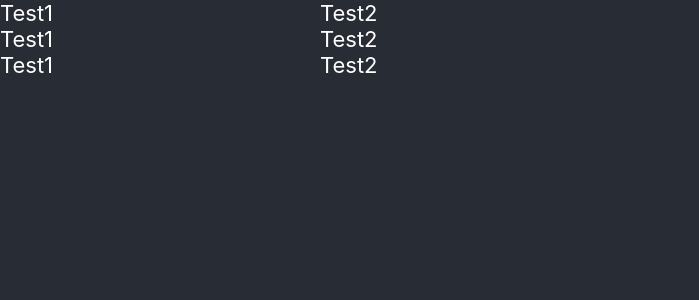
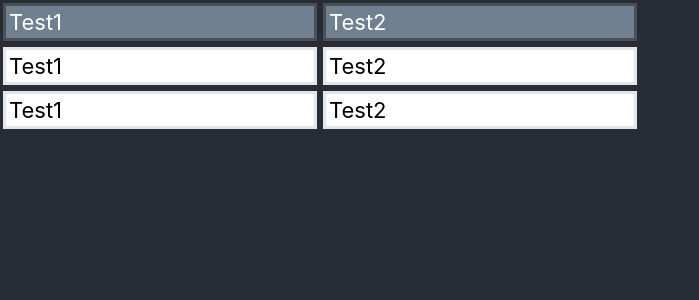
Before and after one commit to viktornar/dynotable, a React (Create React App) app: page / in a window 1280 px wide. Shown: the top 300 px of the page, without its empty margins (0-699 px from the left). Built offline with nearby package versions, Linux system fonts and the light colour scheme.

Commit message:
Added styling prototype for table body and head cells

```diff
--- a/src/components/dynoTable/TableBody.js
+++ b/src/components/dynoTable/TableBody.js
@@ -1,5 +1,6 @@
-import React from "react";
+import React from 'react';
+import './TableBody.scss';
 
 export default function TableBody({ children }) {
-  return <div className="flexContainer">{children}</div>;
+  return <div className="flexContainer TableBody">{children}</div>;
 }
--- /dev/null
+++ b/src/components/dynoTable/TableBody.scss
@@ -0,0 +1,9 @@
+.TableBody {
+  & > div > div {
+    margin: 3px;
+    padding: 3px;;
+    background-color: white;
+    border: solid #e2e6e9;
+    color: black;
+  }
+}
--- a/src/components/dynoTable/TableHead.js
+++ b/src/components/dynoTable/TableHead.js
@@ -1,8 +1,9 @@
-import React from 'react'
+import React from 'react';
+import './TableHead.scss';
 
 export default function TableHead({children}) {
   return (
-    <div className="flexContainer">
+    <div className="flexContainer TableHead">
       {children}
     </div>
   )
--- /dev/null
+++ b/src/components/dynoTable/TableHead.scss
@@ -0,0 +1,8 @@
+.TableHead {
+  & > div > div {
+    background-color: slategrey;
+    margin: 3px;
+    padding: 3px;
+    border: solid #495056;
+  }
+}
```
